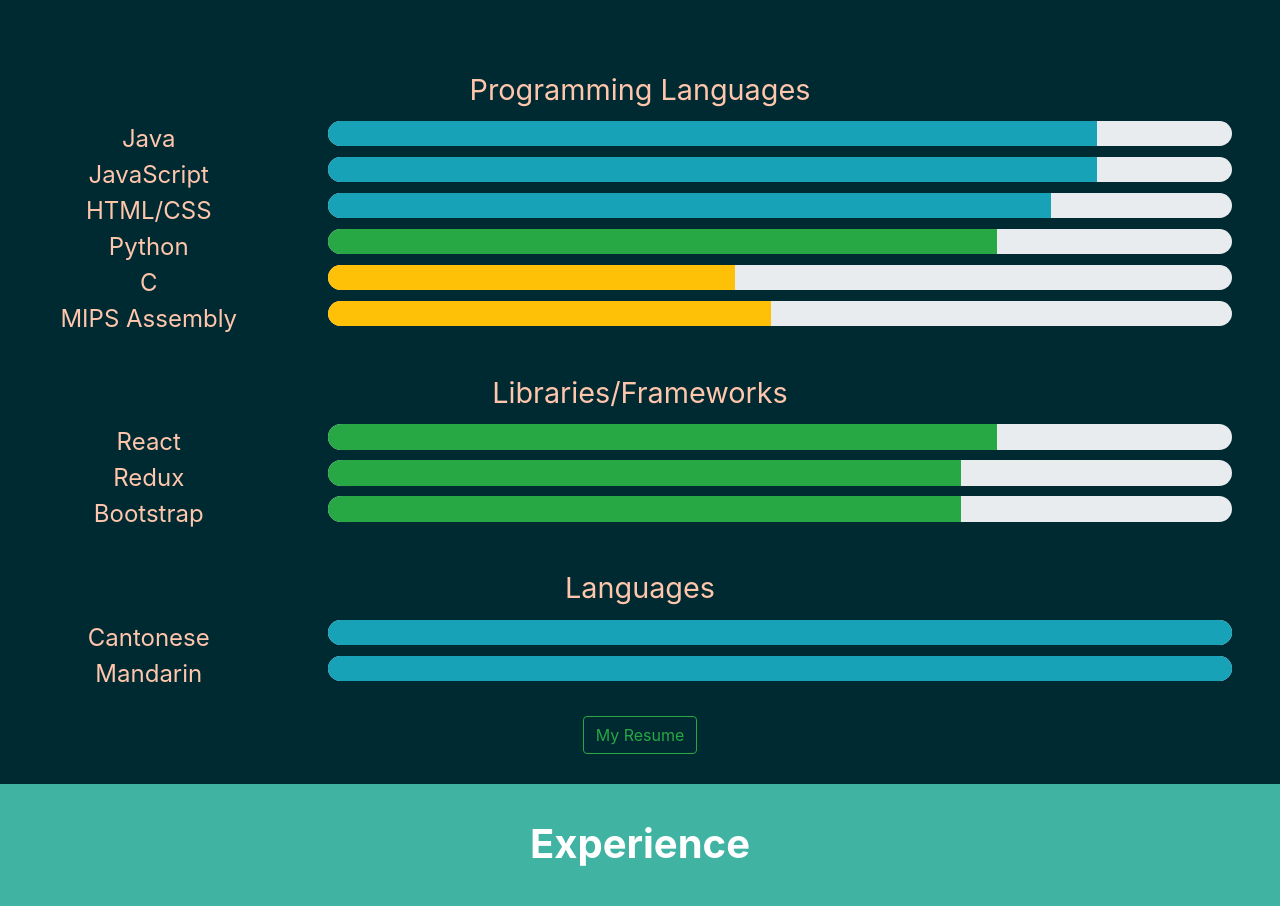
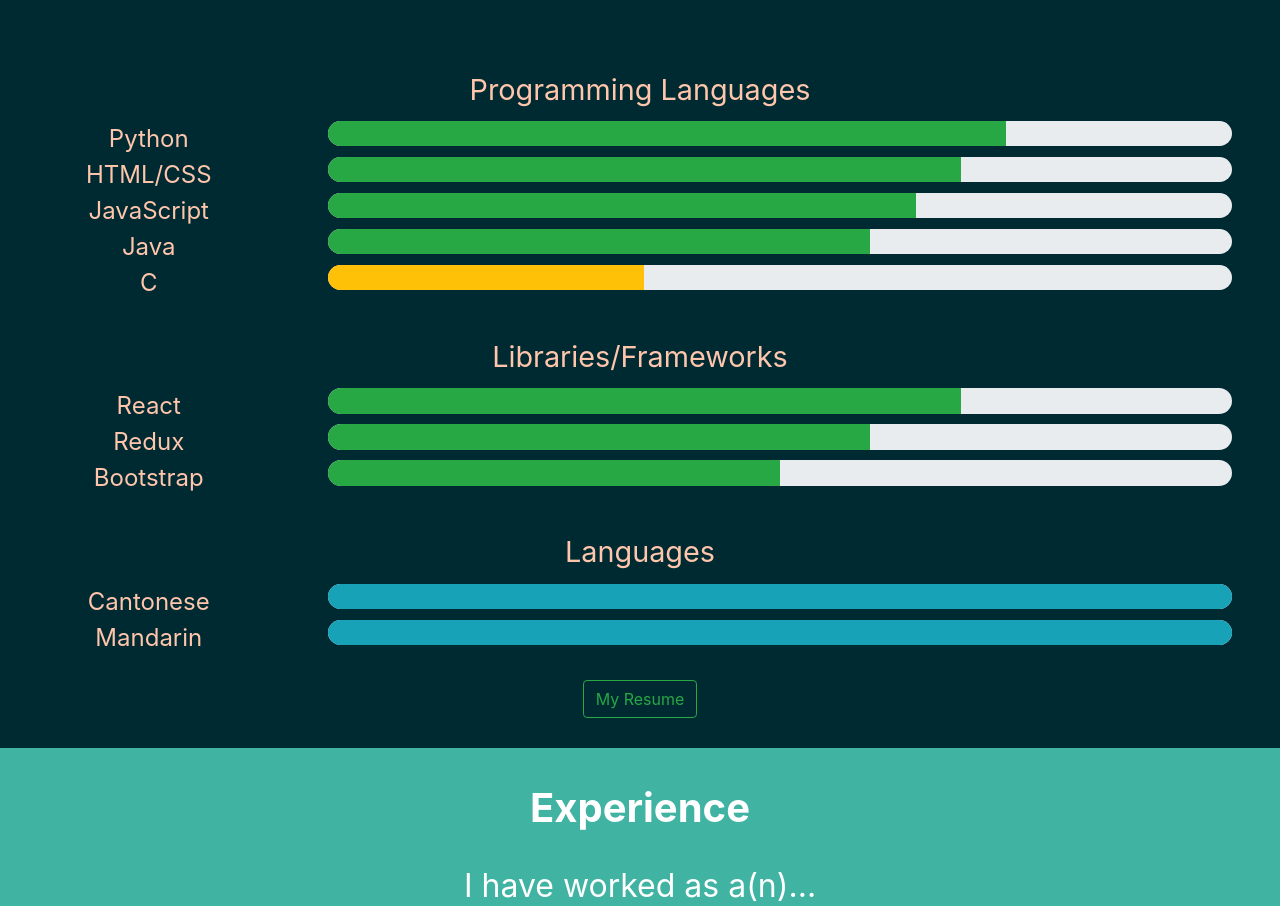
Before and after one commit to hk0430/kenny, a React (Create React App) app: page / in a window 1280 px wide. Shown: the part 960-1866 px from the top of the page. Built offline with nearby package versions, Linux system fonts and the light colour scheme.

Commit message:
skills update

```diff
--- a/src/components/Skills.js
+++ b/src/components/Skills.js
@@ -22,44 +22,37 @@
 
         <div className="header">Programming Languages</div>
         <div className="row">
-          <div className="col-md-3">Java</div>
+          <div className="col-md-3">Python</div>
           <div className="col-md-9">
-            <ProgressBar className="progress_bar" variant="info" now={85} key={5} />
+            <ProgressBar className="progress_bar" variant="success" now={75} key={8} />
+          </div>
+        </div>
+
+        <div className="row">
+          <div className="col-md-3">HTML/CSS</div>
+          <div className="col-md-9">
+            <ProgressBar className="progress_bar" variant="success" now={70} key={7} />
           </div>
         </div>
 
         <div className="row">
           <div className="col-md-3">JavaScript</div>
           <div className="col-md-9">
-            <ProgressBar className="progress_bar" variant="info" now={85} key={6} />
+            <ProgressBar className="progress_bar" variant="success" now={65} key={6} />
           </div>
         </div>
 
         <div className="row">
-          <div className="col-md-3">HTML/CSS</div>
+          <div className="col-md-3">Java</div>
           <div className="col-md-9">
-            <ProgressBar className="progress_bar" variant="info" now={80} key={7} />
-          </div>
-        </div>
-
-        <div className="row">
-          <div className="col-md-3">Python</div>
-          <div className="col-md-9">
-            <ProgressBar className="progress_bar" variant="success" now={74} key={8} />
+            <ProgressBar className="progress_bar" variant="success" now={60} key={5} />
           </div>
         </div>
 
         <div className="row">
           <div className="col-md-3">C</div>
           <div className="col-md-9">
-            <ProgressBar className="progress_bar" variant="warning" now={45} key={9} />
-          </div>
-        </div>
-
-        <div className="row">
-          <div className="col-md-3">MIPS Assembly</div>
-          <div className="col-md-9">
-            <ProgressBar className="progress_bar" variant="warning" now={49} key={10} />
+            <ProgressBar className="progress_bar" variant="warning" now={35} key={9} />
           </div>
         </div>
 
@@ -68,21 +61,21 @@
         <div className="row">
           <div className="col-md-3">React</div>
           <div className="col-md-9">
-            <ProgressBar className="progress_bar" variant="success" now={74} key={11} />
+            <ProgressBar className="progress_bar" variant="success" now={70} key={11} />
           </div>
         </div>
 
         <div className="row">
           <div className="col-md-3">Redux</div>
           <div className="col-md-9">
-            <ProgressBar className="progress_bar" variant="success" now={70} key={12} />
+            <ProgressBar className="progress_bar" variant="success" now={60} key={12} />
           </div>
         </div>
 
         <div className="row">
           <div className="col-md-3">Bootstrap</div>
           <div className="col-md-9">
-            <ProgressBar className="progress_bar" variant="success" now={70} key={13} />
+            <ProgressBar className="progress_bar" variant="success" now={50} key={13} />
           </div>
         </div>
 
```
